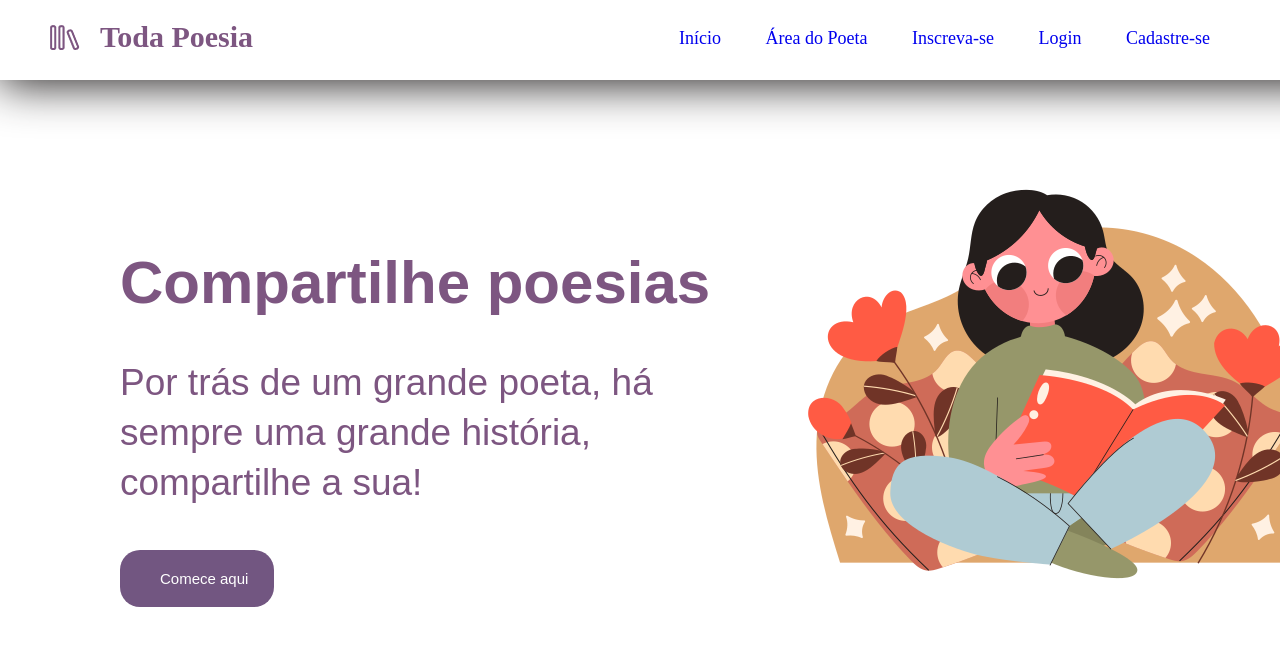
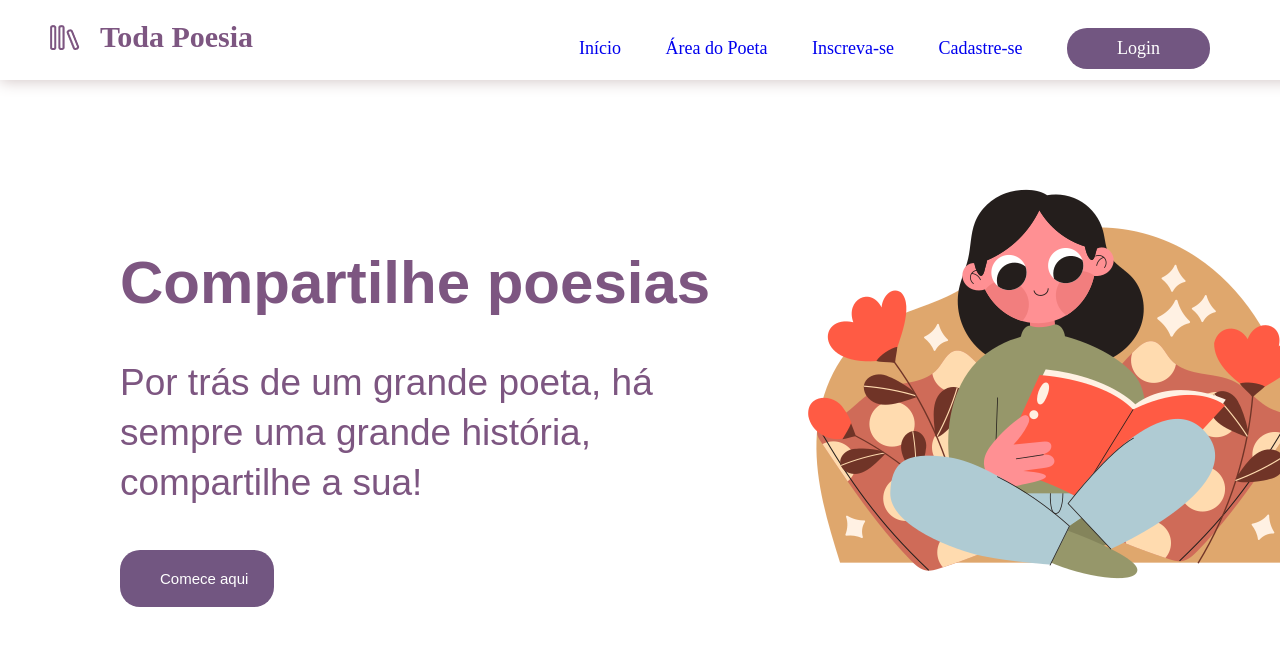
Before and after one commit to daymendesdev/Toda-Poesia, a plain HTML site: page index.html in a window 1280 px wide. Shown: the top 646 px of the page. Drawn offline with Linux system fonts and the light colour scheme; files whose address does not match are found by name.

Commit message:
0.0.0.0.2

```diff
--- a/index.html
+++ b/index.html
@@ -31,8 +31,9 @@
             <a href="#"><li>Início</li></a>
             <a href="#"><li>Área do Poeta</li></a>
             <a href="#"><li>Inscreva-se</li></a>
-            <a href="#"><li>Login</li></a>
             <a href="#"><li>Cadastre-se</li></a>
+            <a href="#"><li class="login">Login</li></a>
+
         </ul>
    </nav>
     </header>
@@ -51,7 +52,6 @@
 
            <img src="image/girl.png" class="girl-reading" alt="Menina sentada lendo um livro vermelho"/>
 
-
     </section>
 
 
--- a/styles/index.css
+++ b/styles/index.css
@@ -12,13 +12,12 @@ height: 80px;
 left: 0px;
 top: 0px;
 background: #FFFFFF;
-box-shadow: 0px 4px 46px;
-color: rgb(34, 31, 31);
+box-shadow: 0px 1px 15px;
+color: rgb(209, 196, 196);
 display: inline-block;
 }
 
 .img-header{
-
     position: absolute;
     left: 50px;
     top: 25px;
@@ -34,7 +33,6 @@ color:#7D5681;
 }
 
 ul{
-
     position: absolute;
     right: 50px;
     top: -10px;
@@ -47,8 +45,14 @@ li{
     margin: 20px;
 }
 
+.login{
+    background-color: #725681;
+    padding: 10px 50px 10px 50px;
+    color: white;
+    border-radius: 20px;
+}
+
 .section{
-
 position: absolute;
 left: 120px;
 top: 208px;
@@ -63,13 +67,10 @@ color: #7D5681;
 }
 
 .section p{
-
     font-size: 37px;
-
 }
 
 .girl-reading{
-
     position: absolute;
     width: 512px;
     height: 512px;
```
